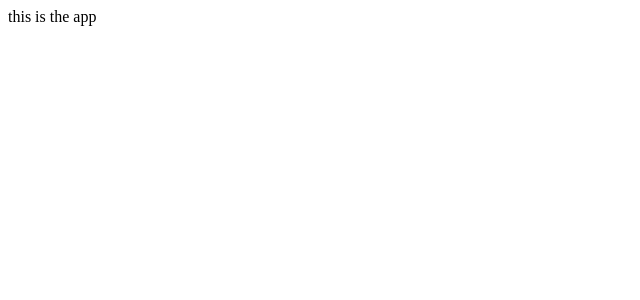
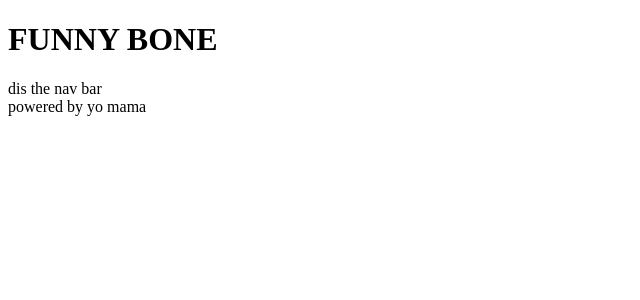
Before and after one commit to nite-shayde/funnybone, a React app: page / in a window 1280 px wide. Shown: the top 300 px of the page, without its empty margins (0-640 px from the left). Built offline with nearby package versions, Linux system fonts and the light colour scheme; the HTML template or start-up script is replaced by a standard one.

Commit message:
Add basic structure for app component layout, w dummy user data

```diff
--- a/client/src/app.jsx
+++ b/client/src/app.jsx
@@ -1,9 +1,26 @@
-import React from 'react';
-
+import React, { useState } from 'react';
+import dummyUserData from './dummy-user-data.js';
+// import Profile from './components/profile.jsx'
 
 function App() {
+  const [user, setUser ] = useState(dummyUserData.joe);
 
-  return ( <div>this is the app</div> );
+  // setUser();
+  console.log(dummyUserData)
+
+  return (
+  <div>
+    <h1>FUNNY BONE</h1>
+    <nav>dis the nav bar</nav>
+    <div id="main-contents">
+    {/* PROFILE COMPONENT */}
+    {/* <Profile user={user} */}
+    {/* MAIN COMPONENT */}
+    {/* RIGHT BAR COMPONENT */}
+    </div>
+
+    <footer>powered by yo mama</footer>
+  </div> );
 }
 
 export default App;
--- /dev/null
+++ b/client/src/dummy-user-data.js
@@ -0,0 +1,15 @@
+module.exports = {
+  joe: {
+    username: "joeyjojo",
+    name: "Joey Jo Jo",
+    email: "joey@jojo.com",
+    interests: [
+      'Dave Chappelle',
+      'Tiffany Haddish',
+      'The Office',
+      'You can leave now'
+    ],
+    profilePicURL: 'https://i.cdn.turner.com/adultswim/big/img/2018/01/09/RickMorty2_Marathon_2.jpg'
+
+  }
+}
```
